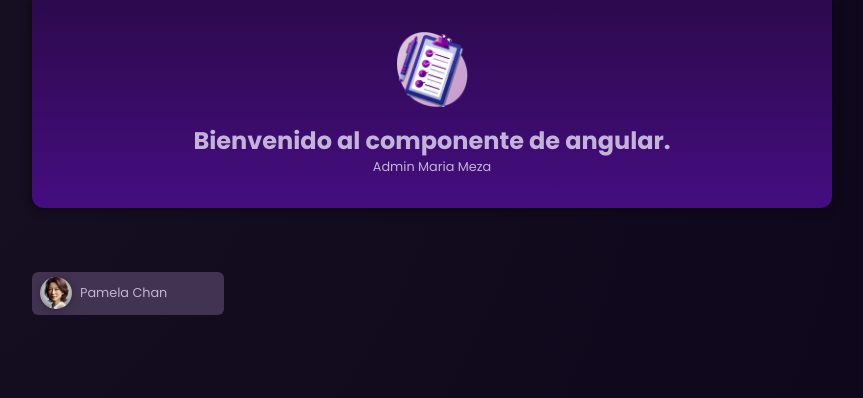
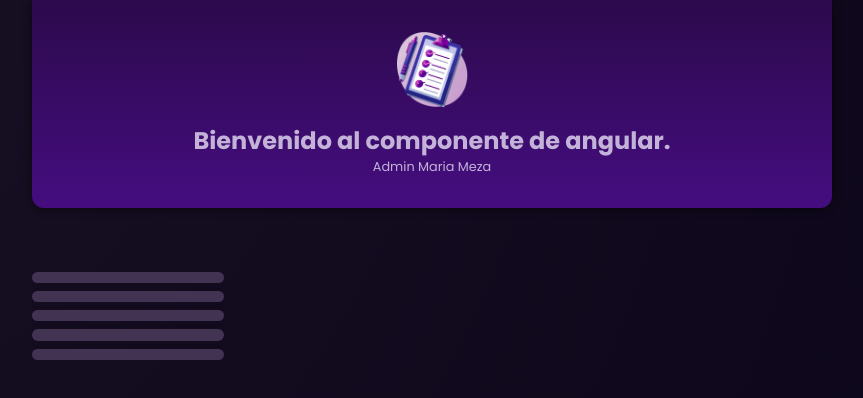
Before and after one commit to cute1006/Curso_Angular, an Angular app in the folder 01-proyecto-inicial/: page / in a window 1280 px wide. Shown: the top 398 px of the page, without its empty margins (208-1071 px from the left). Built offline with nearby package versions, Linux system fonts and the light colour scheme.

Commit message:
Definiendo de las entradas(Inputs) de los componentes en anguar

```diff
--- a/01-proyecto-inicial/src/app/app.component.html
+++ b/01-proyecto-inicial/src/app/app.component.html
@@ -1,9 +1,21 @@
-<app-encabezado></app-encabezado>
-
+<!--<app-encabezado></app-encabezado>-->
+<app-encabezado/>
 <main>
     <ul id="usuarios">
         <li>
-            <app-usuario></app-usuario>
+            <app-usuario [avatar]="usuarios[0].avatar" [nombre]="usuarios[0].nombre"></app-usuario>
+        </li>
+        <li>
+            <app-usuario [avatar]="usuarios[1].avatar"></app-usuario>
+        </li>
+        <li>
+            <app-usuario [avatar]="usuarios[2].avatar"></app-usuario>
+        </li>
+        <li>
+            <app-usuario [avatar]="usuarios[3].avatar"></app-usuario>
+        </li>
+        <li>
+            <app-usuario [avatar]="usuarios[4].avatar"></app-usuario>
         </li>
     </ul>
 </main>
--- a/01-proyecto-inicial/src/app/app.component.ts
+++ b/01-proyecto-inicial/src/app/app.component.ts
@@ -1,6 +1,7 @@
 import { Component } from '@angular/core';
 import { EncabezadoComponent } from "./encabezado/encabezado.component";
 import { UsuarioComponent } from "./usuario/usuario/usuario.component";
+import { USUARIOS_FALSOS } from './usuario-falsos';
 
 @Component({
   selector: 'app-raiz',
@@ -9,4 +10,7 @@ import { UsuarioComponent } from "./usuario/usuario/usuario.component";
   templateUrl: './app.component.html',
   styleUrl: './app.component.css',
 })
-export class AppComponent {}
+export class AppComponent {
+
+  usuarios = USUARIOS_FALSOS;
+}
--- /dev/null
+++ b/01-proyecto-inicial/src/app/usuario copy/usuario.component.css
@@ -0,0 +1,41 @@
+div {
+  border-radius: 6px;
+  box-shadow: 0 1px 6px rgba(0, 0, 0, 0.1);
+  overflow: hidden;
+}
+
+button {
+  display: flex;
+  align-items: center;
+  gap: 0.5rem;
+  padding: 0.35rem 0.5rem;
+  background-color: #433352;
+  color: #c3b3d1;
+  border: none;
+  font: inherit;
+  cursor: pointer;
+  width: 100%;
+  min-width: 10rem;
+  text-align: left;
+}
+
+button:hover,
+button:active,
+.active {
+  background-color: #9965dd;
+  color: #150722;
+}
+
+img {
+  width: 2rem;
+  object-fit: contain;
+  border-radius: 50%;
+  box-shadow: 0 1px 8px rgba(0, 0, 0, 0.3);
+}
+
+span {
+  margin: 0;
+  padding: 0;
+  font-size: 0.8rem;
+  font-weight: normal;
+}
--- /dev/null
+++ b/01-proyecto-inicial/src/app/usuario copy/usuario.component.html
@@ -0,0 +1,6 @@
+<div>
+    <button (click)="SeleccionarUsuario()">
+        <img [src]="imagenUsuario()" alt="Imagen de usuario" />
+        <span>{{usuarioSeleccionado().nombre}}</span>
+    </button>
+</div>
--- a/01-proyecto-inicial/src/app/usuario/usuario/usuario.component.html
+++ b/01-proyecto-inicial/src/app/usuario/usuario/usuario.component.html
@@ -1,6 +1,6 @@
 <div>
     <button (click)="SeleccionarUsuario()">
-        <img [src]="imagenUsuario">
-        <span>{{usuarioSeleccionado.nombre}}</span>
+        <!--<img [src]="imagenUsuario()" alt="Imagen de usuario" />
+        <span>{{usuarioSeleccionado().nombre}}</span>-->
     </button>
 </div>
--- a/01-proyecto-inicial/src/app/usuario/usuario/usuario.component.ts
+++ b/01-proyecto-inicial/src/app/usuario/usuario/usuario.component.ts
@@ -1,6 +1,4 @@
-import { Component } from '@angular/core';
-import { USUARIOS_FALSOS } from '../../usuario-falsos';
-const indiceAleatorio = Math.floor(Math.random() * USUARIOS_FALSOS.length);
+import { Component,computed,Input,signal } from '@angular/core';
 
 @Component({
   selector: 'app-usuario',
@@ -11,13 +9,10 @@ const indiceAleatorio = Math.floor(Math.random() * USUARIOS_FALSOS.length);
 })
 export class UsuarioComponent {
 
-  usuarioSeleccionado = USUARIOS_FALSOS[indiceAleatorio];
+  @Input() avatar!: string;
+  @Input() nombre!: string;
 
-  get imagenUsuario() {
-    return 'assets/usuarios/'+ this.usuarioSeleccionado.avatar;
-  }
   SeleccionarUsuario() {
-    const indiceAleatorio = Math.floor(Math.random() * USUARIOS_FALSOS.length);
-    this.usuarioSeleccionado = USUARIOS_FALSOS[indiceAleatorio];
+
   }
 }
```
Also changed, not shown: 01-proyecto-inicial/src/app/usuario copy/usuario.component.ts (added, +22 -0 lines), 1 other file (tests, documents, lock files or other folders).
